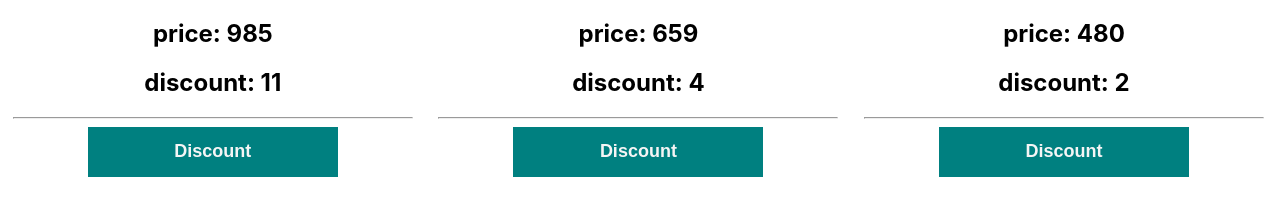
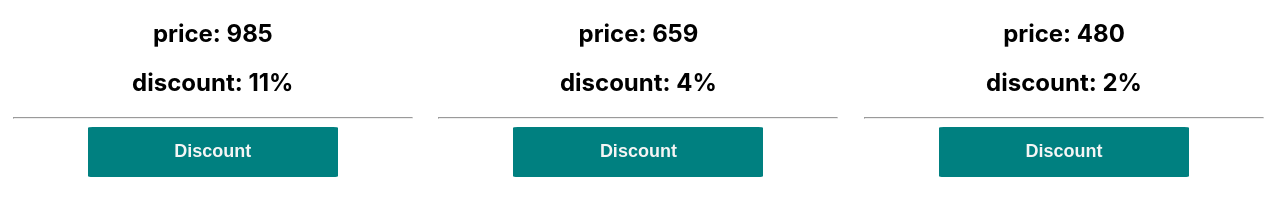
Before and after one commit to rajivravindrapathak/nefAssignment, a React (Vite) app: page /fifth in a window 1280 px wide. Shown: the part 494-710 px from the top of the page. Built offline with nearby package versions, Linux system fonts and the light colour scheme; data requests are answered from the project's data file.

Commit message:
Add files via upload

```diff
--- a/src/Components/Discount.css
+++ b/src/Components/Discount.css
@@ -7,6 +7,7 @@ button {
     font-weight: bold;
     font-size: large;
     cursor: pointer;
+    border-radius: 1.9%;
 }
 
 .dis {
--- a/src/Components/Discount.jsx
+++ b/src/Components/Discount.jsx
@@ -14,7 +14,7 @@ const Discount = ({ image, Receipe, price, discount }) => {
         <img src={image} alt="img book"/>
         <h2>Receipe: {Receipe}</h2>
         <h2>price: {price}</h2>
-        <h2>discount: {discount}</h2>
+        <h2>discount: {discount}%</h2>
         <hr />
         <button onClick={btnDiscount}>Discount</button>
       </div>
```
